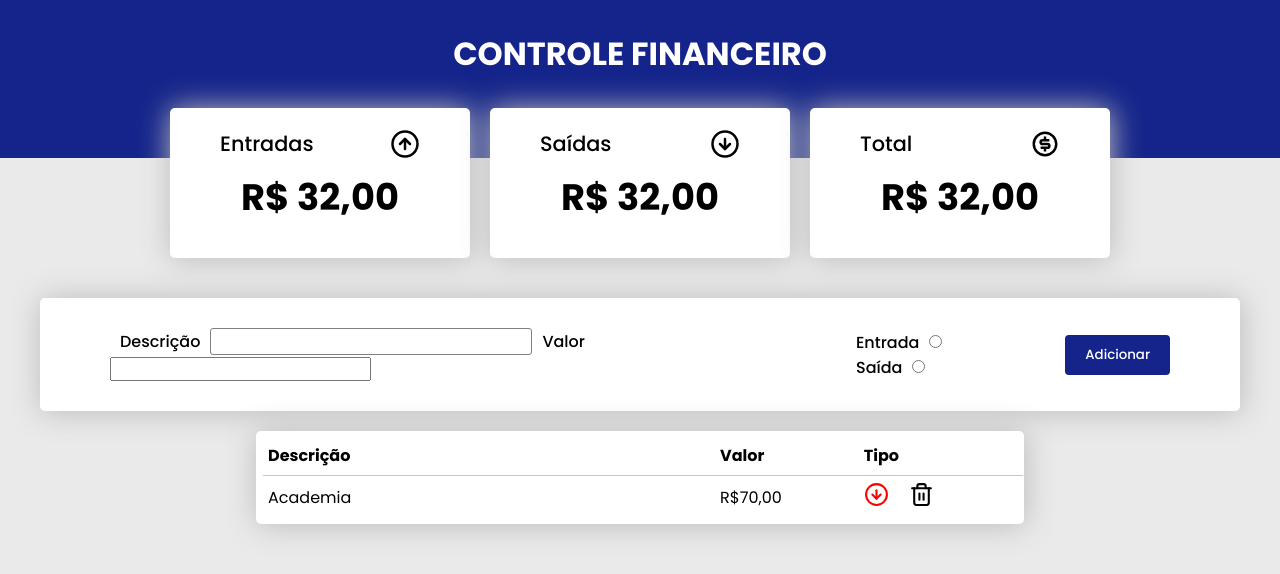
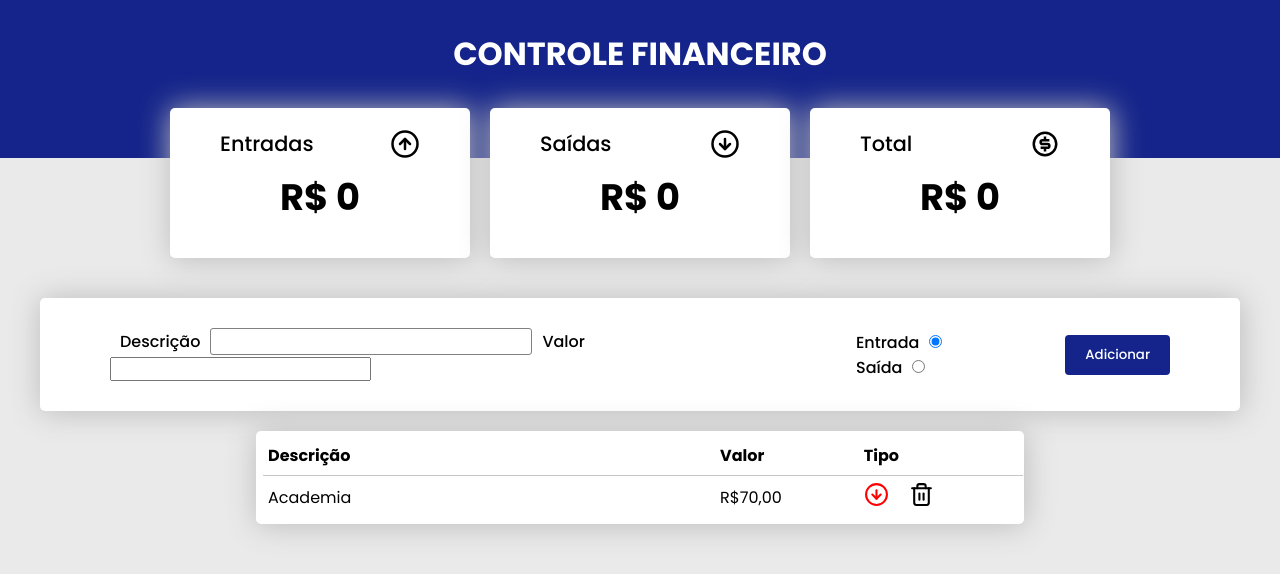
Before and after one commit to joohnq/finance-app, a React (Vite) app: page / in a window 1280 px wide. Shown: the top 574 px of the page. Built offline with nearby package versions, Linux system fonts and the light colour scheme.

Commit message:
feat: Syncing to LocalStorage and making form work

```diff
--- a/src/components/Form/index.jsx
+++ b/src/components/Form/index.jsx
@@ -1,50 +1,83 @@
-import React from "react";
-import './style.css'
+import React, { useState } from "react";
+import { Info } from "../../components/Info";
+import "./style.css";
 
-export function Form(){
+export const Form = ({ handleAdd, transactionsList, setTransactionsList }) => {
+  const [desc, setDesc] = useState("");
+  const [amount, setAmount] = useState("");
+  const [isExpense, setExpense] = useState(false);
 
-    function addElement(e){
-        const form = e.target
-        const description = form.firstElementChild.children[1].value
-        const value = form.firstElementChild.children[3].value
-        let optionRadio = ''
-        e.preventDefault()
+  const generateID = () => Math.round(Math.random() * 1000);
 
-
-        if(form.children[1].children[1].checked){
-            optionRadio = 'entrie'
-        }else{
-            optionRadio = 'exit'
-        }
+  const handleSave = () => {
+    if (!desc || !amount) {
+      alert("Informe a descrição e o valor!");
+      return;
+    } else if (amount < 1) {
+      alert("O valor tem que ser positivo!");
+      return;
     }
 
-    return(
-        <form onSubmit={addElement} action="" method="GET">
-            <div className="input__text">
-                <label htmlFor="description">
-                    Descrição
-                </label>
-                <input type="text" id="description" name="description"/>
+    const transaction = {
+      id: generateID(),
+      desc: desc,
+      amount: amount,
+      expense: isExpense,
+    };
 
-                <label htmlFor="value">
-                    Valor
-                </label>
-                <input type="number" id="value" name="value"/>
-            </div>
+    handleAdd(transaction);
 
-            <div className="input__radio">
-                <label htmlFor="entrie">
-                    Entrada
-                </label>
-                <input type="radio" name="radio__option" id="entrie" value="entrie" />
+    setDesc("");
+    setAmount("");
+  };
 
-                <label htmlFor="exit">
-                    Saída
-                </label>
-                <input type="radio" name="radio__option" id="exit" value="exit" />
-            </div>
+  return (
+    <div>
+      <form action="" method="GET">
+        <div className="input__text">
+          <label htmlFor="description">Descrição</label>
+          <input
+            type="text"
+            value={desc}
+            id="description"
+            name="description"
+            onChange={(e) => setDesc(e.target.value)}
+          />
 
-            <button type="submit">Adicionar</button>
-        </form>
-    )
-}
+          <label htmlFor="value">Valor</label>
+          <input
+            type="number"
+            id="value"
+            name="value"
+            value={amount}
+            onChange={(e) => setAmount(e.target.value)}
+          />
+        </div>
+
+        <div className="input__radio">
+          <label htmlFor="entrie">Entrada</label>
+          <input
+            type="radio"
+            name="radio__option"
+            id="entrie"
+            defaultChecked
+            value="entrie"
+            onChange={() => setExpense(!isExpense)}
+          />
+
+          <label htmlFor="exit">Saída</label>
+          <input
+            type="radio"
+            name="radio__option"
+            id="exit"
+            value="exit"
+            onChange={() => setExpense(!isExpense)}
+          />
+        </div>
+
+        <button onClick={handleSave}>Adicionar</button>
+      </form>
+      <Info />
+    </div>
+  );
+};
--- a/src/components/Painel/index.jsx
+++ b/src/components/Painel/index.jsx
@@ -1,7 +1,7 @@
 import React from "react";
 import './style.css'
 
-export function Painel(){
+export function Painel({income, expense, total}){
     return (
         <div className="painel">
             <section className="painel__box entries">
@@ -9,21 +9,21 @@ export function Painel(){
                     <h2>Entradas</h2>
                     <img src="/icon-arrow-up.svg" alt="Icon Entradas" />
                 </div>
-                <p className="entries__value">R$ 32,00</p>
+                <p className="entries__value">{income}</p>
             </section>
             <section className="painel__box exits">
                 <div>
                     <h2>Saídas</h2>
                     <img src="/icon-arrow-down.svg" alt="Icon Saídas" />
                 </div>
-                <p className="exits__value">R$ 32,00</p>
+                <p className="exits__value">{expense}</p>
             </section>
             <section className="painel__box total">
                 <div>
                     <h2>Total</h2>
                     <img src="/icon-total.svg" alt="Icon Total" />
                 </div>
-                <p className="total__value">R$ 32,00</p>
+                <p className="total__value">{total}</p>
             </section>
         </div>
     )
--- a/src/pages/Home/index.jsx
+++ b/src/pages/Home/index.jsx
@@ -1,16 +1,48 @@
-import React from "react";
+import React, { useState, useEffect} from "react";
 import { Painel } from "../../components/Painel";
 import { Form } from "../../components/Form";
-import { Info } from "../../components/Info";
 import './style.css'
 
 export function Home(){
+    const data = localStorage.getItem("transactions")
+    const [transactionsList, setTransactionsList] = useState(data ? JSON.parse(data) : [])
+    const [income, setIncome] = useState(0)
+    const [expense, setExpense] = useState(0)
+    const [total, setTotal] = useState(0)
+
+    useEffect(() => {
+        const amountExpense = transactionsList
+            .filter((item) => item.expense)
+            .map((transaction) => Number(transaction.amount))
+
+        const amountIncome = transactionsList
+            .filter((item) => !item.expense)
+            .map((transaction) => Number(transaction.amount))
+
+        const expense = amountExpense.reduce((acc, cur) => acc + cur, 0);
+        const income = amountIncome.reduce((acc, cur) => acc + cur, 0)
+
+        const total = Math.abs(income - expense)
+
+        setIncome(`R$ ${income}`)
+        setExpense(`R$ ${expense}`)
+        setTotal(`${Number(income) < Number(expense) ? "-" : ""}R$ ${total}`)
+
+    },[transactionsList])
+
+    function handleAdd(transaction){
+        const newArrayTransactions = [...transactionsList, transaction]
+
+        setTransactionsList(newArrayTransactions)
+
+        localStorage.setItem("transactions", JSON.stringify(newArrayTransactions))
+    }
+
     return (
         <div>
             <h1>Controle Financeiro</h1>
-            <Painel />
-            <Form />
-            <Info />
+            <Painel income={income} expense={expense} total={total} />
+            <Form handleAdd={handleAdd}/>
         </div>
     )
 }
```
Also changed, not shown: src/components/Element/index.jsx (deleted, +0 -14 lines).
